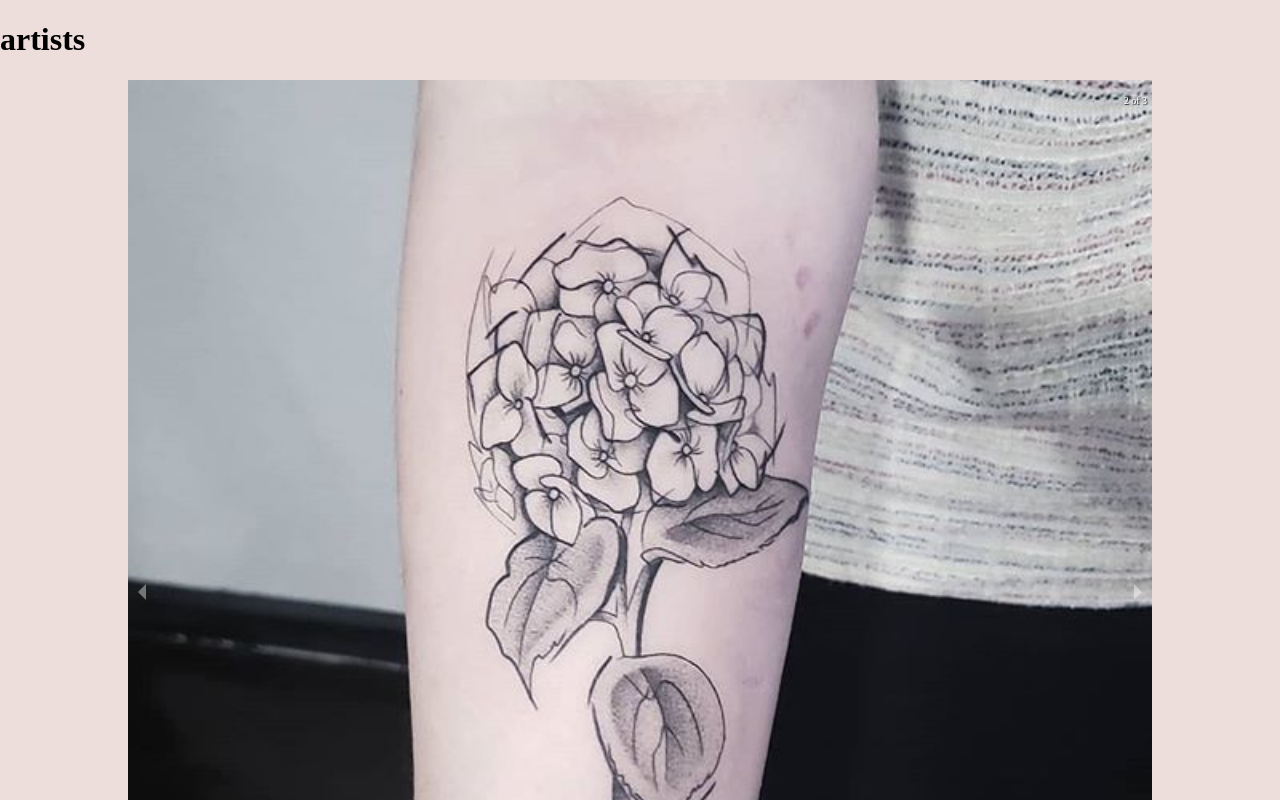
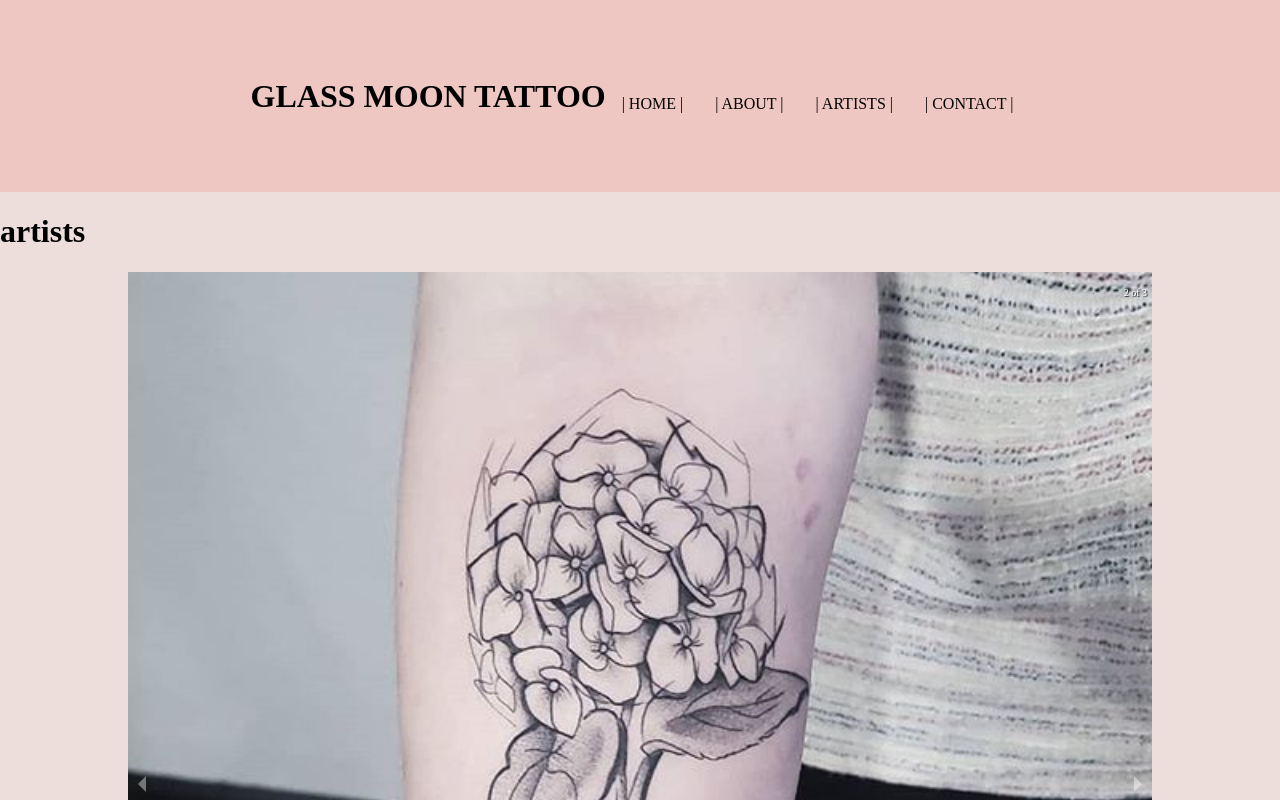
Before and after one commit to graciemcguire/glassmoontattoo.com, a React (Create React App) app: page /artists in a window 1280 px wide. Shown: the top 800 px of the page. Built offline with nearby package versions, Linux system fonts and the light colour scheme; a web font is replaced by a local one.

Commit message:
adds navbar

```diff
--- a/src/Containers/ArtistContainer.js
+++ b/src/Containers/ArtistContainer.js
@@ -1,6 +1,7 @@
-import React, { Component } from 'react';
+import React, { Component, Fragment } from 'react';
 import { artists } from '../artistdb.json'
 import ArtistCard from '../Components/ArtistCard'
+import NavBar from '../Components/NavBar'
 
 export default class ArtistContainer extends Component {
 
@@ -13,10 +14,13 @@ export default class ArtistContainer extends Component {
   render() {
     console.log(artists);
     return (
-      <div className="main-background">
-        <h1>artists</h1>
-        { this.mapArtists() }
-      </div>
+      <Fragment>
+        <NavBar />
+        <div className="main-background">
+          <h1>artists</h1>
+          { this.mapArtists() }
+        </div>
+      </ Fragment>
     )
   }
 }
```
